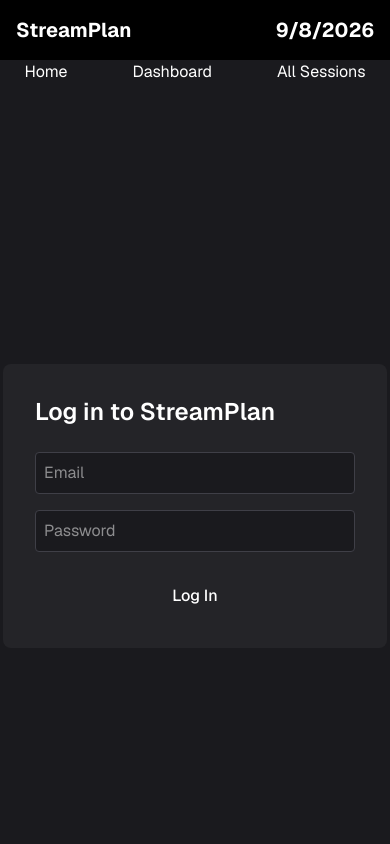
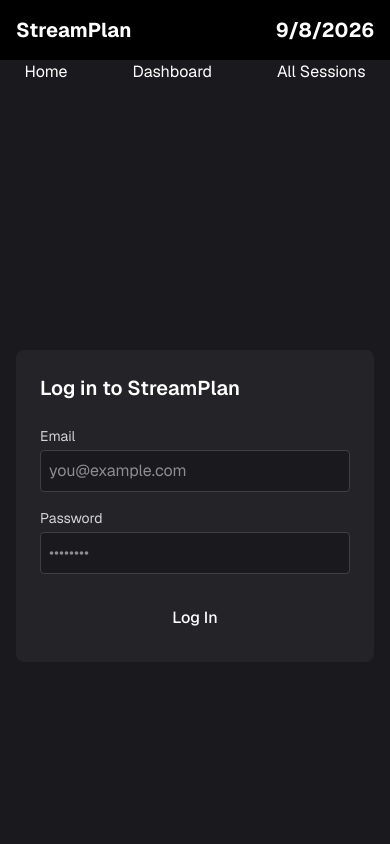
Before and after one commit to TannerMc23/WDD430-StreamPlan, a Next.js app: page /login in a window 390 px wide. Shown: the top 844 px of the page. Built offline with nearby package versions, Linux system fonts and the light colour scheme.

Commit message:
Week 06: responsive pass + form validation on Types and Login pages

```diff
--- a/app/login/page.tsx
+++ b/app/login/page.tsx
@@ -9,14 +9,34 @@ export default function LoginPage() {
   const [email, setEmail] = useState("");
   const [password, setPassword] = useState("");
   const [error, setError] = useState("");
+  const [isSubmitting, setIsSubmitting] = useState(false);
+
+  const validate = () => {
+    if (!email.trim()) return "Email is required.";
+    if (!/^[^\s@]+@[^\s@]+\.[^\s@]+$/.test(email)) return "Enter a valid email address.";
+    if (!password) return "Password is required.";
+    if (password.length < 6) return "Password must be at least 6 characters.";
+    return "";
+  };
 
   const handleSubmit = async (e: React.FormEvent) => {
     e.preventDefault();
+    const validationError = validate();
+    if (validationError) {
+      setError(validationError);
+      return;
+    }
+
+    setIsSubmitting(true);
+    setError("");
+
     const result = await signIn("credentials", {
       email,
       password,
       redirect: false,
     });
+
+    setIsSubmitting(false);
 
     if (result?.error) {
       setError("Invalid email or password.");
@@ -26,31 +46,54 @@ export default function LoginPage() {
   };
 
   return (
-    <div className="min-h-screen flex items-center justify-center bg-background">
-      <form onSubmit={handleSubmit} className="bg-[#242428] p-8 rounded-lg w-full max-w-sm">
-        <h1 className="text-2xl font-semibold text-white mb-6">Log in to StreamPlan</h1>
-        {error && <p className="text-red-400 text-sm mb-4">{error}</p>}
+    <div className="min-h-screen flex items-center justify-center bg-background px-4">
+      <form
+        onSubmit={handleSubmit}
+        className="bg-[#242428] p-6 sm:p-8 rounded-lg w-full max-w-sm"
+        noValidate
+      >
+        <h1 className="text-xl sm:text-2xl font-semibold text-white mb-6">
+          Log in to StreamPlan
+        </h1>
+
+        {error && (
+          <p role="alert" className="text-red-400 text-sm mb-4">
+            {error}
+          </p>
+        )}
+
+        <label htmlFor="email" className="block text-sm text-zinc-300 mb-1">
+          Email
+        </label>
         <input
+          id="email"
           type="email"
-          placeholder="Email"
+          placeholder="you@example.com"
           value={email}
           onChange={(e) => setEmail(e.target.value)}
-          className="w-full mb-4 p-2 rounded bg-[#1a1a1e] text-white border border-zinc-700"
+          className="w-full mb-4 p-2 rounded bg-[#1a1a1e] text-white border border-zinc-700 focus:border-accent focus:outline-none"
           required
         />
+
+        <label htmlFor="password" className="block text-sm text-zinc-300 mb-1">
+          Password
+        </label>
         <input
+          id="password"
           type="password"
-          placeholder="Password"
+          placeholder="••••••••"
           value={password}
           onChange={(e) => setPassword(e.target.value)}
-          className="w-full mb-6 p-2 rounded bg-[#1a1a1e] text-white border border-zinc-700"
+          className="w-full mb-6 p-2 rounded bg-[#1a1a1e] text-white border border-zinc-700 focus:border-accent focus:outline-none"
           required
         />
+
         <button
           type="submit"
-          className="w-full bg-accent text-white py-2 rounded font-medium hover:bg-blue-400 transition"
+          disabled={isSubmitting}
+          className="w-full bg-accent text-white py-2 rounded font-medium hover:bg-blue-400 transition disabled:opacity-50 disabled:cursor-not-allowed"
         >
-          Log In
+          {isSubmitting ? "Logging in..." : "Log In"}
         </button>
       </form>
     </div>
--- a/app/types/[id]/page.tsx
+++ b/app/types/[id]/page.tsx
@@ -19,11 +19,13 @@ export default async function TypeDetailPage({ params }: { params: Promise<{ id:
   if (!type) notFound();
 
   return (
-    <div className="min-h-screen bg-background p-8">
-      <div className="max-w-2xl mx-auto bg-[#242428] rounded-lg p-6 border border-zinc-700">
-        <div className="flex items-center justify-between mb-4">
-          <h1 className="text-2xl font-semibold text-white">{type.name}</h1>
-          <span className={`text-xs px-2 py-1 rounded ${type.status === "Active" ? "bg-accent text-white" : "bg-zinc-600 text-zinc-300"}`}>
+    <div className="min-h-screen bg-background px-4 py-6 sm:p-8">
+      <div className="max-w-2xl mx-auto bg-[#242428] rounded-lg p-4 sm:p-6 border border-zinc-700">
+        <div className="flex items-center justify-between mb-4 gap-2">
+          <h1 className="text-xl sm:text-2xl font-semibold text-white wrap-break-word">
+            {type.name}
+          </h1>
+          <span className={`shrink-0 text-xs px-2 py-1 rounded ${type.status === "Active" ? "bg-accent text-white" : "bg-zinc-600 text-zinc-300"}`}>
             {type.status}
           </span>
         </div>
--- a/app/types/page.tsx
+++ b/app/types/page.tsx
@@ -19,16 +19,20 @@ export default async function TypesPage() {
   const types = await getTypes();
 
   return (
-    <div className="min-h-screen bg-background p-8">
+    <div className="min-h-screen bg-background px-4 py-6 sm:p-8">
       <div className="max-w-5xl mx-auto">
-        <h1 className="text-2xl font-semibold text-white mb-6">Your Types</h1>
+        <h1 className="text-xl sm:text-2xl font-semibold text-white mb-4 sm:mb-6">
+          Your Types
+        </h1>
 
         {types.length === 0 ? (
-          <p className="text-zinc-400">
-            No types yet. Add your first game, chatting session, or other content type to get started.
-          </p>
+          <div className="text-center py-12 px-4 border border-dashed border-zinc-700 rounded-lg">
+            <p className="text-zinc-400 text-sm sm:text-base">
+              No types yet. Add your first game, chatting session, or other content type to get started.
+            </p>
+          </div>
         ) : (
-          <div className="grid grid-cols-1 sm:grid-cols-2 md:grid-cols-3 gap-4">
+          <div className="grid grid-cols-1 sm:grid-cols-2 lg:grid-cols-3 gap-3 sm:gap-4">
             {types.map((type) => (
               <TypeCard
                 key={type.id}
```
